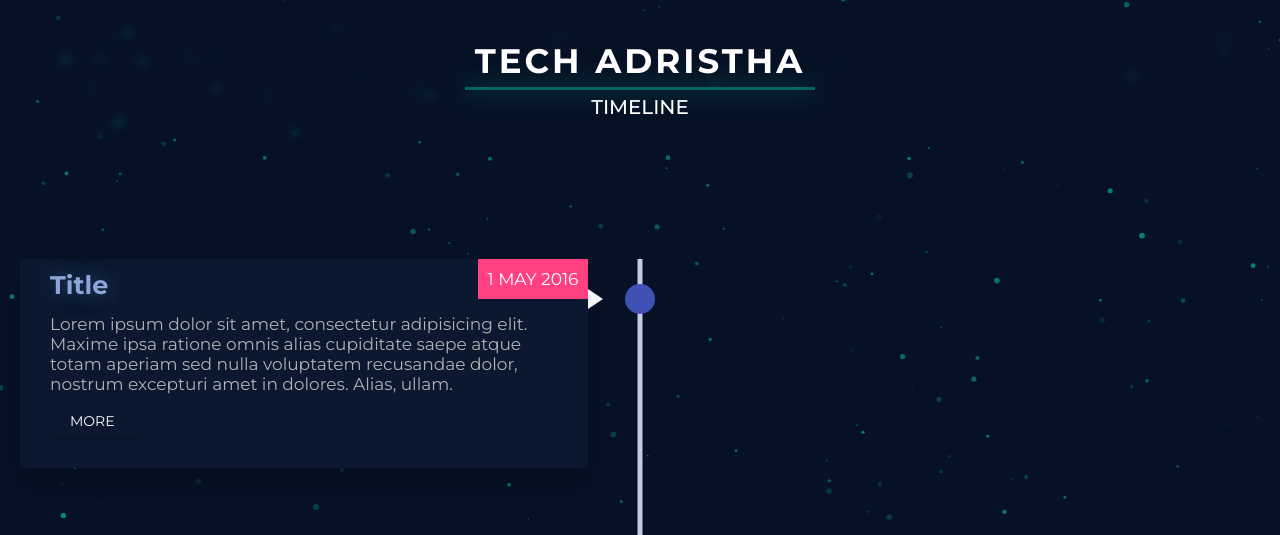
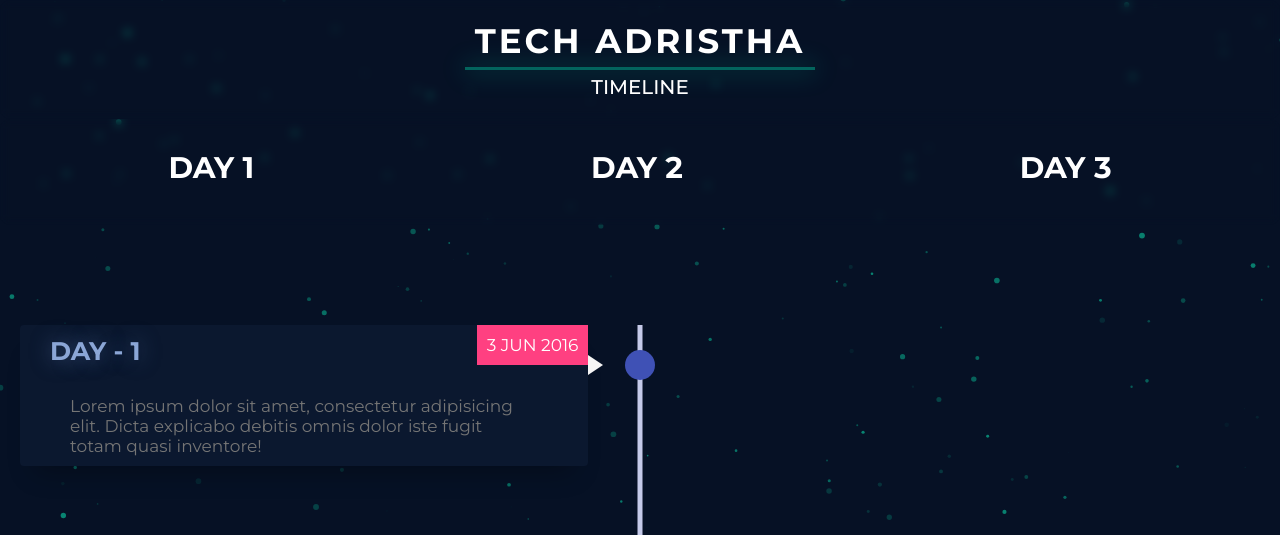
Before and after one commit to pujara0999/TechAdrishta, a PHP site: page /timeline.html in a window 1280 px wide. Shown: the top 535 px of the page. Run offline with PHP 8.4, Linux system fonts and the light colour scheme.

Commit message:
Navigation Added

```diff
--- a/styles/styles.css
+++ b/styles/styles.css
@@ -7,7 +7,7 @@
 
 html,
 body {
-	overflow-x: hidden;
+	/* overflow-x: hidden; */
 	scroll-behavior: smooth;
 	transition: 0.5s;
 }
@@ -34,8 +34,8 @@ section {
 header {
 	background: transparent;
 	color: #fff;
-	margin: 20px 40px;
-	padding: 20px 0;
+	margin: 0;
+	padding: 20px 0px;
 	display: flex;
 	flex-wrap: wrap;
 	flex-direction: column;
@@ -97,6 +97,8 @@ header .line {
 	top: 0;
 	left: 0;
 }
+
+
 
 .timeline {
 	position: relative;
@@ -269,19 +271,61 @@ blockquote {
 	right: 0;
 }
 
+.nav {
+	background: transparent;
+	position: -webkit-sticky;
+	position: sticky;
+	top: 0;
+	color: #fff;
+	margin: 0;
+	padding: 20px 0;
+	display: flex;
+	flex-wrap: wrap;
+	flex-direction: row;
+	align-items: center;
+	justify-content: space-around;
+	border-radius: 10px;
+	background-color: transparent;
+	backdrop-filter: blur(5px);
+	z-index: 1005;
+}
+
+.nav a {
+	box-shadow: none;
+	padding: 0;
+	background: none;
+	font-size: 1.5em;
+}
+
+.nav a:hover {
+	color: #ff4081;
+}
+
+header a {
+	box-shadow: none;
+	padding: 0;
+	margin: 0;
+	background: none;
+	font-size: 100%;
+}
+
+header a:hover {
+	color: #ff4081;
+	background: none;
+}
 
 @media screen and (max-width: 768px) {
 	header h1 {
-		font-size: 100%;
+		font-size: 150%;
 	}
 
 	header .line {
-		width: 180px;
+		width: 280px;
 
 	}
 
 	header h3 {
-		font-size: 100%;
+		font-size: 120%;
 	}
 
 	header {
@@ -321,4 +365,8 @@ blockquote {
 		border-width: 10px 15px 10px 0;
 		border-color: transparent #f5f5f5 transparent transparent;
 	}
+
+	.nav a {
+		font-size: 1em;
+	}
 }
--- a/timeline.html
+++ b/timeline.html
@@ -8,19 +8,35 @@
   <link rel="stylesheet" href="styles/styles.css">
 </head>
 
-<body>
+<body id="day1">
   <div id="particles-js"></div>
 
   <header>
     <div class="container text-center">
-      <h1>Tech Adristha</h1>
+      <h1><a href = "#">Tech Adristha</a></h1>
       <div class="line"></div>
       <h3>TIMELINE</h3>
     </div>
   </header>
 
+  <div class="nav">
+    <h3><a href = "#day1">Day 1</a></h3>
+    <h3><a href = "#day2">Day 2</a></h3>
+    <h3><a href = "#day3">Day 3</a></h3>
+  </div>
+
   <section class="timeline">
     <div class="container">
+      <div class="timeline-item">
+        <div class="timeline-img"></div>
+        <div class="timeline-content js--fadeInLeft title-left">
+          <div class="date">3 JUN 2016</div>
+          <h2>DAY - 1</h2>
+          <blockquote>Lorem ipsum dolor sit amet, consectetur adipisicing elit. Dicta explicabo debitis omnis dolor iste
+            fugit totam quasi inventore!</blockquote>
+        </div>
+      </div>
+
       <div class="timeline-item">
         <div class="timeline-img"></div>
         <div class="timeline-content js--fadeInLeft title-left">
@@ -43,7 +59,7 @@
           <p>Lorem ipsum dolor sit amet, consectetur adipisicing elit. Maxime ipsa ratione omnis alias cupiditate saepe
             atque totam aperiam sed nulla voluptatem recusandae dolor, nostrum excepturi amet in dolores. Alias, ullam.
           </p>
-          <a class="bnt-more" href="javascript:void(0)">More</a>
+          <a class="bnt-more" href="javascript:void(0)" id="day2">More</a>
         </div>
       </div>
 
@@ -51,7 +67,7 @@
         <div class="timeline-img"></div>
         <div class="timeline-content js--fadeInLeft title-left">
           <div class="date">3 JUN 2016</div>
-          <h2>Quote</h2>
+          <h2>DAY - 2</h2>
           <blockquote>Lorem ipsum dolor sit amet, consectetur adipisicing elit. Dicta explicabo debitis omnis dolor iste
             fugit totam quasi inventore!</blockquote>
         </div>
@@ -71,20 +87,6 @@
 
       <div class="timeline-item">
         <div class="timeline-img"></div>
-        <div class="timeline-content timeline-card js--fadeInLeft">
-          <div class="timeline-img-header">
-            <h2>Card Title</h2>
-          </div>
-          <div class="date">10 JULY 2016</div>
-          <p>Lorem ipsum dolor sit amet, consectetur adipisicing elit. Maxime ipsa ratione omnis alias cupiditate saepe
-            atque totam aperiam sed nulla voluptatem recusandae dolor, nostrum excepturi amet in dolores. Alias, ullam.
-          </p>
-          <a class="bnt-more" href="javascript:void(0)">More</a>
-        </div>
-      </div>
-
-      <div class="timeline-item">
-        <div class="timeline-img"></div>
         <div class="timeline-content timeline-card js--fadeInRight">
           <div class="timeline-img-header">
             <h2>Card Title</h2>
@@ -93,7 +95,7 @@
           <p>Lorem ipsum dolor sit amet, consectetur adipisicing elit. Maxime ipsa ratione omnis alias cupiditate saepe
             atque totam aperiam sed nulla voluptatem recusandae dolor, nostrum excepturi amet in dolores. Alias, ullam.
           </p>
-          <a class="bnt-more" href="javascript:void(0)">More</a>
+          <a class="bnt-more" href="javascript:void(0)" id="day3">More</a>
         </div>
       </div>
 
@@ -101,7 +103,7 @@
         <div class="timeline-img"></div>
         <div class="timeline-content js--fadeInLeft title-left">
           <div class="date">5 AUG 2016</div>
-          <h2>Quote</h2>
+          <h2>DAY - 3</h2>
           <blockquote>Lorem ipsum dolor sit amet, consectetur adipisicing elit. Dicta explicabo debitis omnis dolor iste
             fugit totam quasi inventore!</blockquote>
         </div>
```
